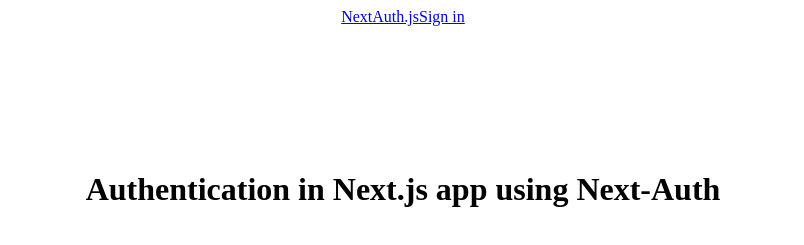
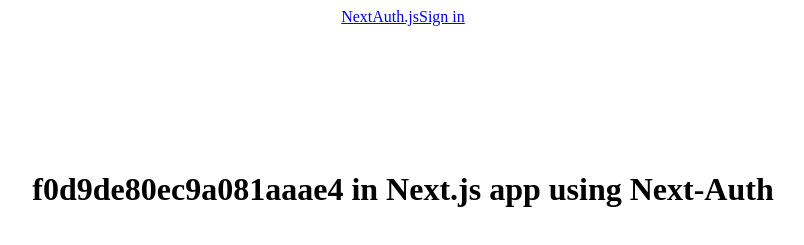
Before and after one commit to joaojorgeprog/jonytoApp, a Next.js app: page / in a window 1280 px wide. Shown: the top 245 px of the page, without its empty margins (237-1041 px from the left). Built offline with nearby package versions, Linux system fonts and the light colour scheme; no server answers.

Commit message:
apenas add

```diff
--- a/pages/index.js
+++ b/pages/index.js
@@ -15,7 +15,7 @@
       </Head>
       <Header />
       <main className={styles.main}>
-        <h1 className={styles.title}>Authentication in Next.js app using Next-Auth</h1>
+        <h1 className={styles.title}>{process.env.GITHUB_ID} in Next.js app using Next-Auth</h1>
         <div className={styles.user}>
           {loading && <div className={styles.title}>Loading...</div>}
           {session && <> <p style={{ marginBottom: '10px' }}> Welcome, {session.user.name ?? session.user.email}</p> <br />
```
